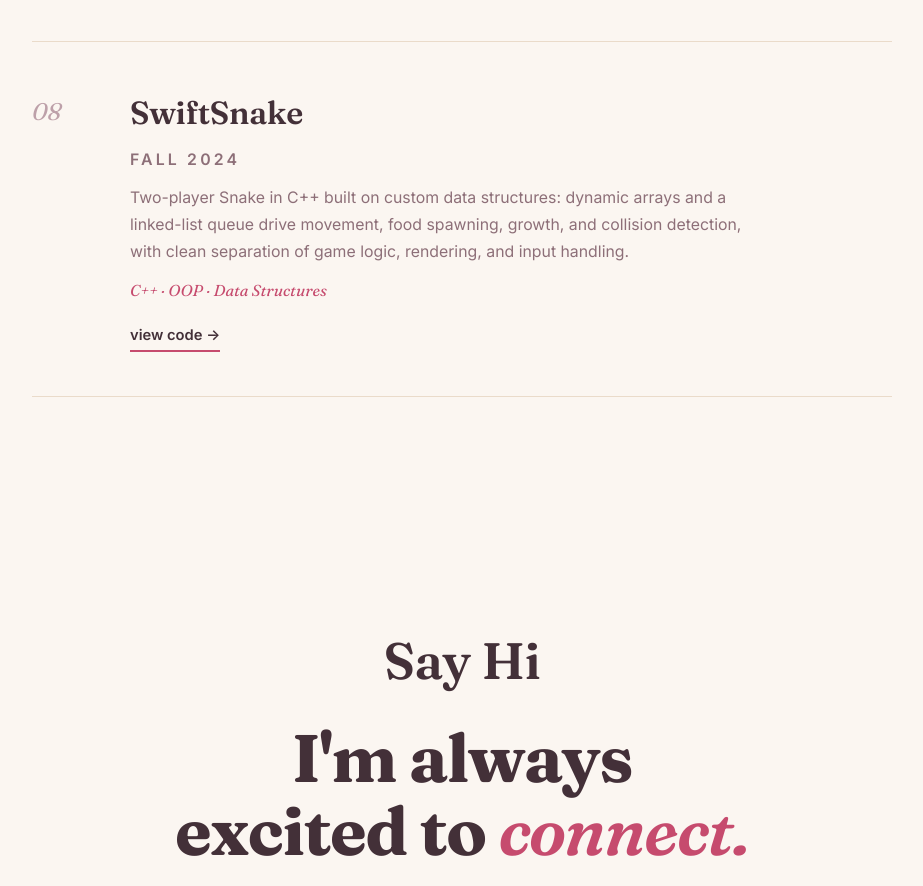
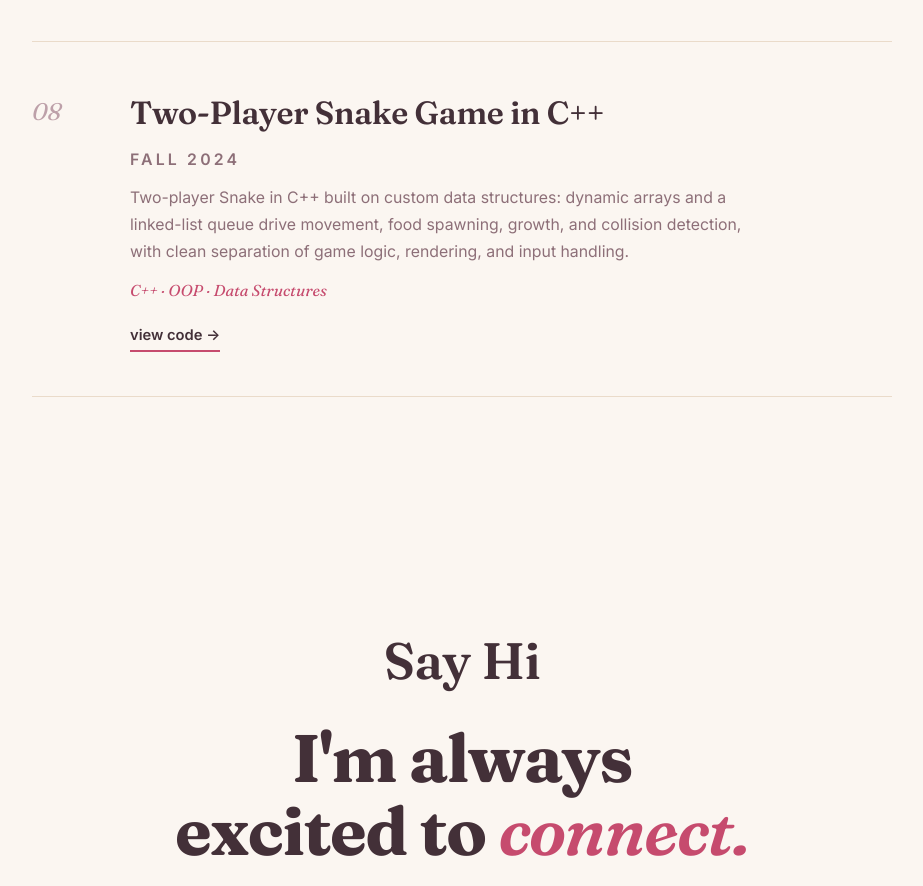
Before and after one commit to tripav2/portfolio, a plain HTML site: page index.html in a window 1280 px wide. Shown: the part 5931-6817 px from the top of the page, without its empty margins (178-1101 px from the left). Drawn offline with Linux system fonts and the light colour scheme.

Commit message:
Rename SwiftSnake project to Two-Player Snake Game in C++

```diff
--- a/index.html
+++ b/index.html
@@ -219,7 +219,7 @@
         <article class="project reveal">
           <span class="project-num">08</span>
           <div class="project-main">
-            <h3>SwiftSnake</h3>
+            <h3>Two-Player Snake Game in C++</h3>
             <p class="project-meta">Fall 2024</p>
             <p>Two-player Snake in C++ built on custom data structures: dynamic arrays and a linked-list queue drive movement, food spawning, growth, and collision detection, with clean separation of game logic, rendering, and input handling.</p>
             <p class="project-tags"><em>C++ · OOP · Data Structures</em></p>
```
